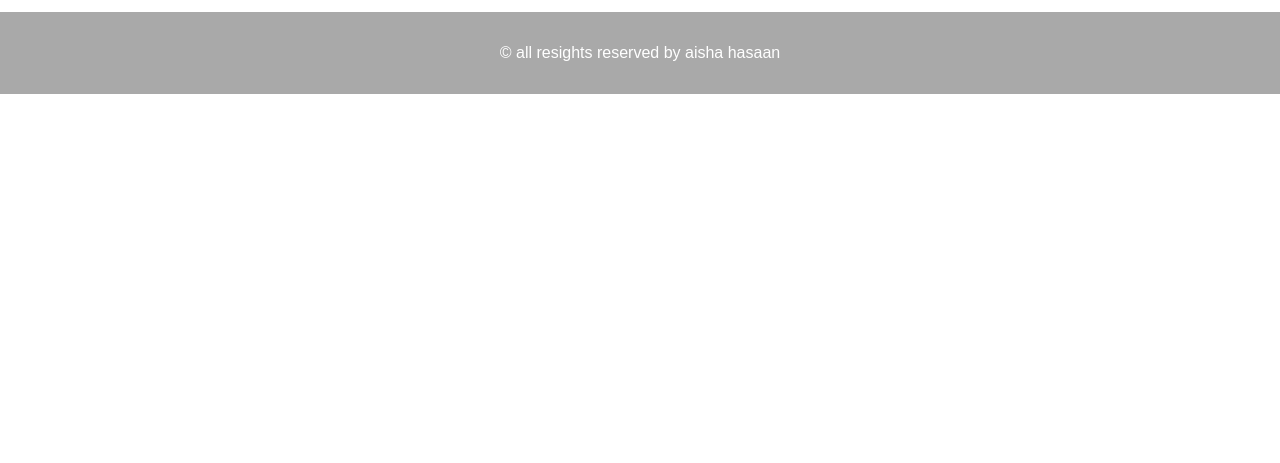
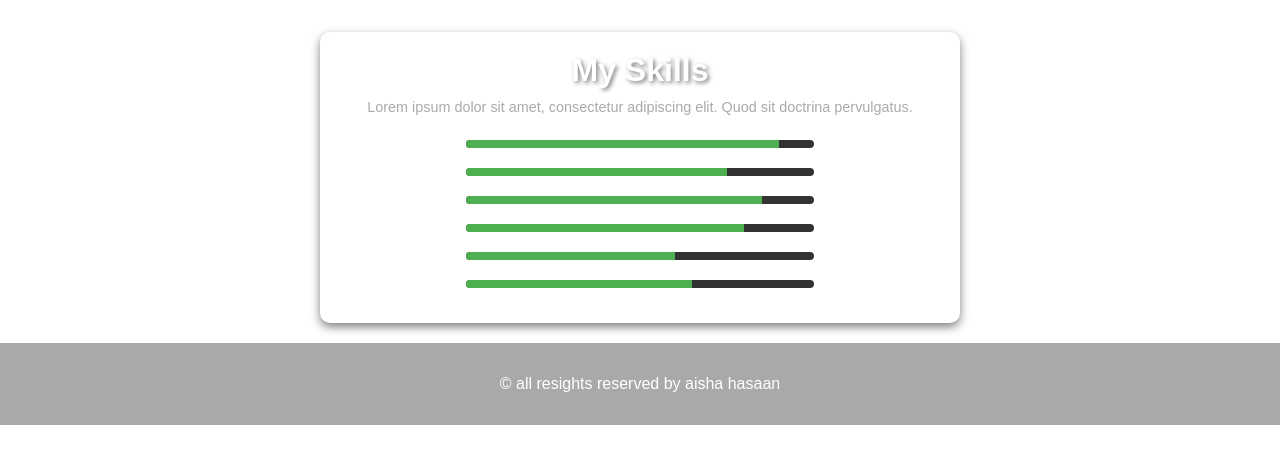
Before and after one commit to ashadini/portfolio-project, a plain HTML site: page skills.html in a window 1280 px wide. Shown: the part 145-608 px from the top of the page. Drawn offline with nearby package versions, Linux system fonts and the light colour scheme.

Commit message:
initial commit

```diff
--- a/skills.html
+++ b/skills.html
@@ -19,6 +19,60 @@
                 <li><a href="contact.html">CONTACT</a></li>
             </ul>
         </div>
+        <section class="skills-section">
+            <h2>My Skills</h2>
+            <p class="description">
+                Lorem ipsum dolor sit amet, consectetur adipiscing elit. Quod sit doctrina pervulgatus.
+            </p>
+
+            <div class="skill">
+                <div class="skill-name">Photoshop</div>
+                <div class="skill-bar">
+                    <div class="skill-bar-fill" style="width: 90%;"></div>
+                </div>
+                <div class="skill-percent">90%</div>
+            </div>
+
+            <div class="skill">
+                <div class="skill-name">jQuery</div>
+                <div class="skill-bar">
+                    <div class="skill-bar-fill" style="width: 75%;"></div>
+                </div>
+                <div class="skill-percent">75%</div>
+            </div>
+
+            <div class="skill">
+                <div class="skill-name">HTML5</div>
+                <div class="skill-bar">
+                    <div class="skill-bar-fill" style="width: 85%;"></div>
+                </div>
+                <div class="skill-percent">85%</div>
+            </div>
+
+            <div class="skill">
+                <div class="skill-name">CSS3</div>
+                <div class="skill-bar">
+                    <div class="skill-bar-fill" style="width: 80%;"></div>
+                </div>
+                <div class="skill-percent">80%</div>
+            </div>
+
+            <div class="skill">
+                <div class="skill-name">Wordpress</div>
+                <div class="skill-bar">
+                    <div class="skill-bar-fill" style="width: 60%;"></div>
+                </div>
+                <div class="skill-percent">60%</div>
+            </div>
+
+            <div class="skill">
+                <div class="skill-name">PHP</div>
+                <div class="skill-bar">
+                    <div class="skill-bar-fill" style="width: 65%;"></div>
+                </div>
+                <div class="skill-percent">65%</div>
+            </div>
+        </section>
 
         <footer>
             <p>&copy all resights reserved by aisha hasaan</p>
--- a/style.css
+++ b/style.css
@@ -1,3 +1,4 @@
+/* home page styling */
 *{
     margin: 0;
     padding: 0;
@@ -135,3 +136,101 @@ footer{
 footer p{
     text-align: center;
 }
+
+/* about us styling */
+.container {
+    display: flex;
+    align-items: center;
+    justify-content: center;
+    margin: 20px;
+}
+
+.container img {
+    width: 20%;
+    height: auto;
+    margin-right: 50px;
+    border-radius: 50px;
+}
+
+
+.text-content {
+    max-width: 30%;
+    font-family: Arial, sans-serif;
+    color: #333;
+    font-weight: 600;
+
+}
+.text-content h2{
+    color: red;
+    padding: 1rem;
+}
+
+
+/* Responsive */
+@media (max-width: 768px) {
+    .container {
+        flex-direction: column;
+    }
+    .container img, .text-content {
+        width: 100%;
+        margin: 10px 0;
+    }
+}
+/*
+skills styling */
+section.skills-section {
+    text-align: center;
+    width: 80%;
+    max-width: 600px;
+    padding: 20px;
+    margin: 20px auto;
+    border-radius: 10px;
+    /* background-color: #222; Slightly different color for section background */
+    color: #fff;
+    box-shadow: 0px 4px 10px rgba(0, 0, 0, 0.5);
+    font-family: Arial, sans-serif;
+}
+
+h2 {
+    font-size: 2em;
+    margin-bottom: 10px;
+    text-shadow: 2px 2px 4px rgba(0, 0, 0, 0.5);
+}
+
+.description {
+    font-size: 0.9em;
+    color: #aaa;
+    margin-bottom: 20px;
+}
+
+.skill {
+    display: flex;
+    justify-content: space-between;
+    align-items: center;
+    margin: 10px 0;
+    font-size: 1em;
+}
+
+.skill-name {
+    flex: 1;
+    text-align: left;
+}
+
+.skill-bar {
+    flex: 3;
+    background-color: #333;
+    border-radius: 5px;
+    overflow: hidden;
+    height: 8px;
+    margin: 0 10px;
+}
+
+.skill-bar-fill {
+    height: 100%;
+    background-color: #4caf50;
+}
+
+.skill-percent {
+    flex: 1;
+    text-align: right;
+}
```
Also changed, not shown: about us.html (+13 -1 lines).
